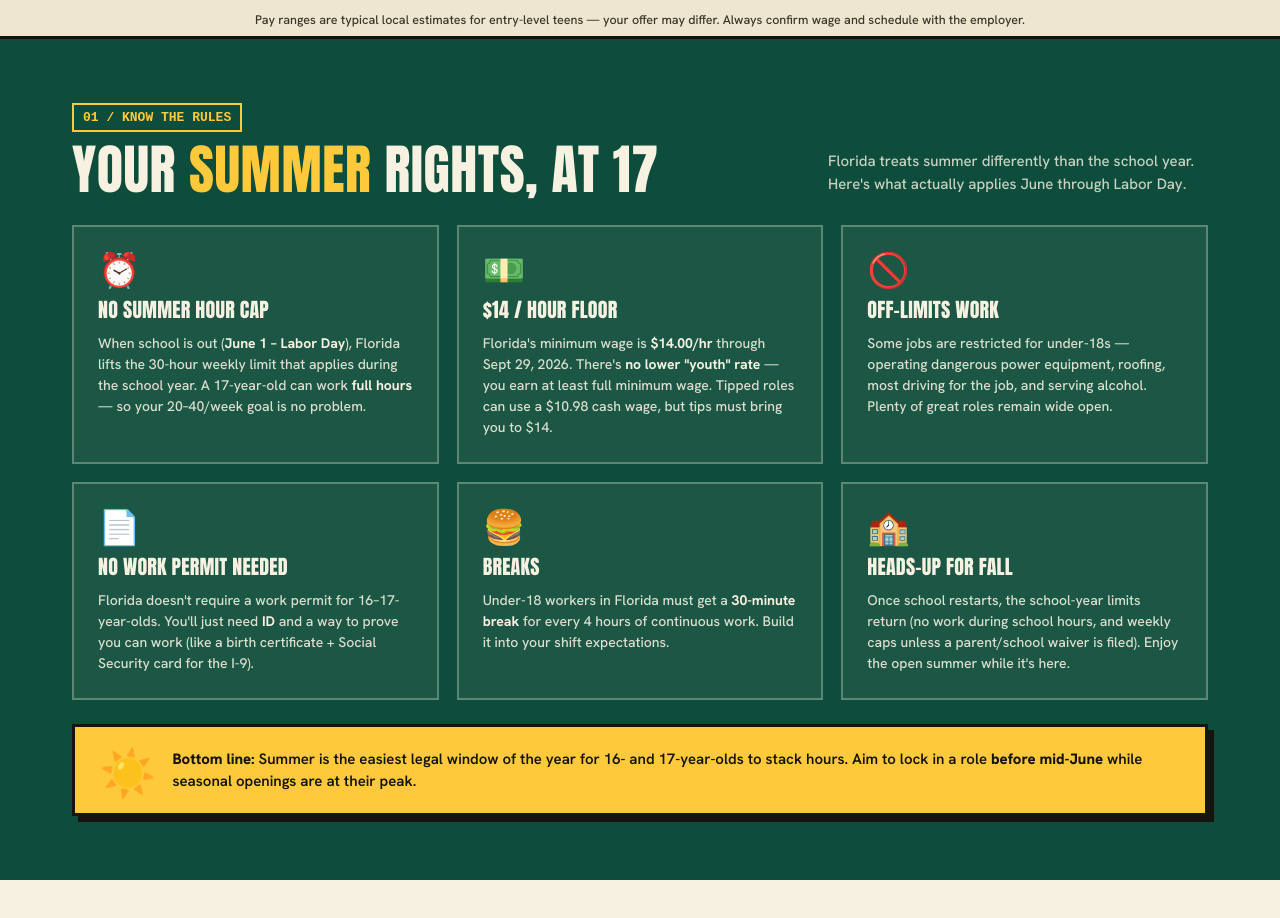
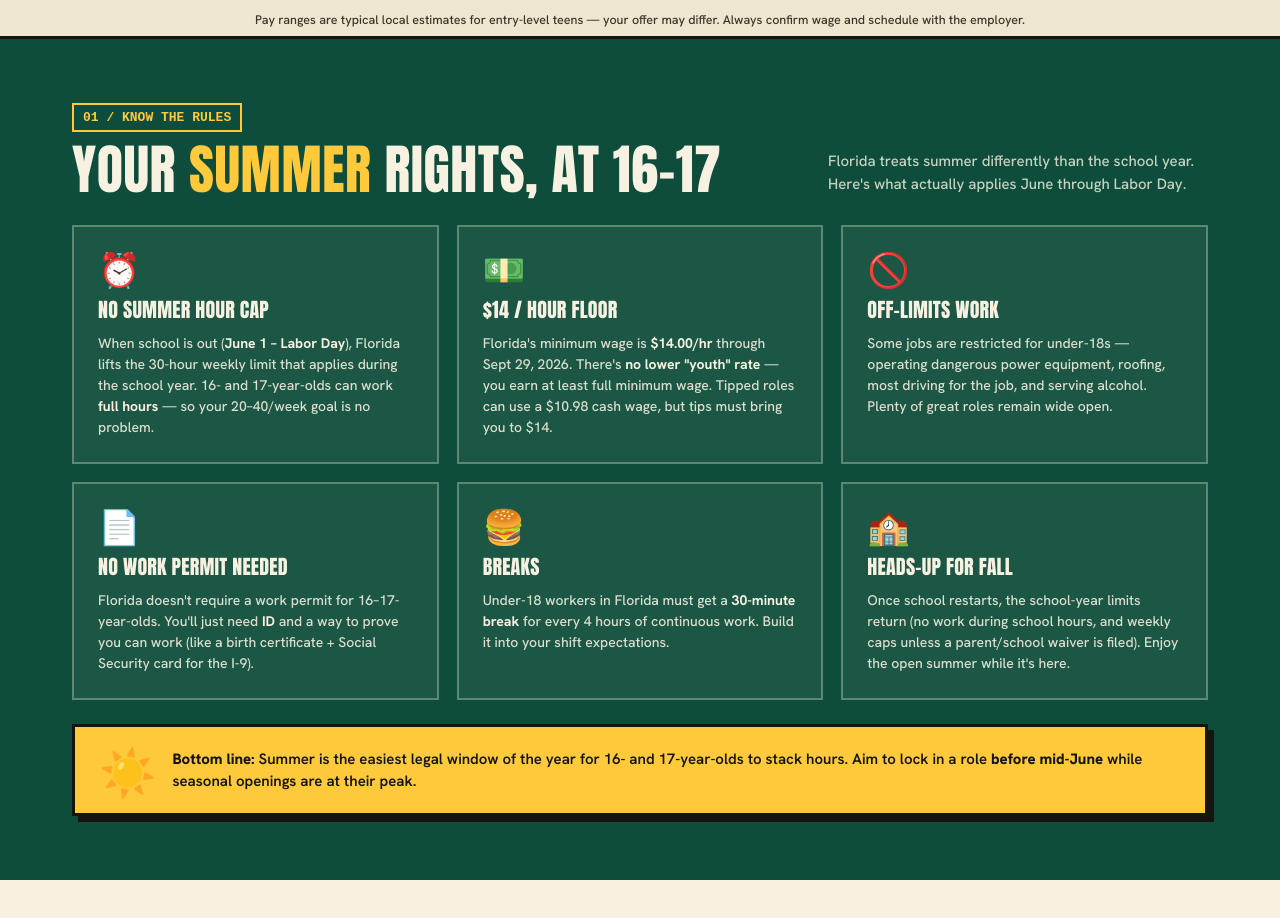
Before and after one commit to cpastrana-sec/summer-hustle, a website: page public/index.html in a window 1280 px wide. Shown: the part 2022-2940 px from the top of the page. Drawn offline with Linux system fonts and the light colour scheme; no server answers; a web font is replaced by a local one.

Commit message:
Point README at summer-hustle-teens.pages.dev; generic age wording

```diff
--- a/public/index.html
+++ b/public/index.html
@@ -115,11 +115,11 @@
 <section class="rules" id="rules">
   <div class="wrap">
     <div class="sec-head">
-      <div><span class="tag-num">01 / KNOW THE RULES</span><h2>Your <em>Summer</em> Rights, At 17</h2></div>
+      <div><span class="tag-num">01 / KNOW THE RULES</span><h2>Your <em>Summer</em> Rights, At 16–17</h2></div>
       <p>Florida treats summer differently than the school year. Here's what actually applies June through Labor Day.</p>
     </div>
     <div class="rules-grid">
-      <div class="rule reveal"><div class="ic">⏰</div><h4>No Summer Hour Cap</h4><p>When school is out (<b>June 1 – Labor Day</b>), Florida lifts the 30-hour weekly limit that applies during the school year. A 17-year-old can work <b>full hours</b> — so your 20–40/week goal is no problem.</p></div>
+      <div class="rule reveal"><div class="ic">⏰</div><h4>No Summer Hour Cap</h4><p>When school is out (<b>June 1 – Labor Day</b>), Florida lifts the 30-hour weekly limit that applies during the school year. 16- and 17-year-olds can work <b>full hours</b> — so your 20–40/week goal is no problem.</p></div>
       <div class="rule reveal"><div class="ic">💵</div><h4>$14 / Hour Floor</h4><p>Florida's minimum wage is <b>$14.00/hr</b> through Sept 29, 2026. There's <b>no lower "youth" rate</b> — you earn at least full minimum wage. Tipped roles can use a $10.98 cash wage, but tips must bring you to $14.</p></div>
       <div class="rule reveal"><div class="ic">🚫</div><h4>Off-Limits Work</h4><p>Some jobs are restricted for under-18s — operating dangerous power equipment, roofing, most driving for the job, and serving alcohol. Plenty of great roles remain wide open.</p></div>
       <div class="rule reveal"><div class="ic">📄</div><h4>No Work Permit Needed</h4><p>Florida doesn't require a work permit for 16–17-year-olds. You'll just need <b>ID</b> and a way to prove you can work (like a birth certificate + Social Security card for the I-9).</p></div>
```
Also changed, not shown: README.md.
